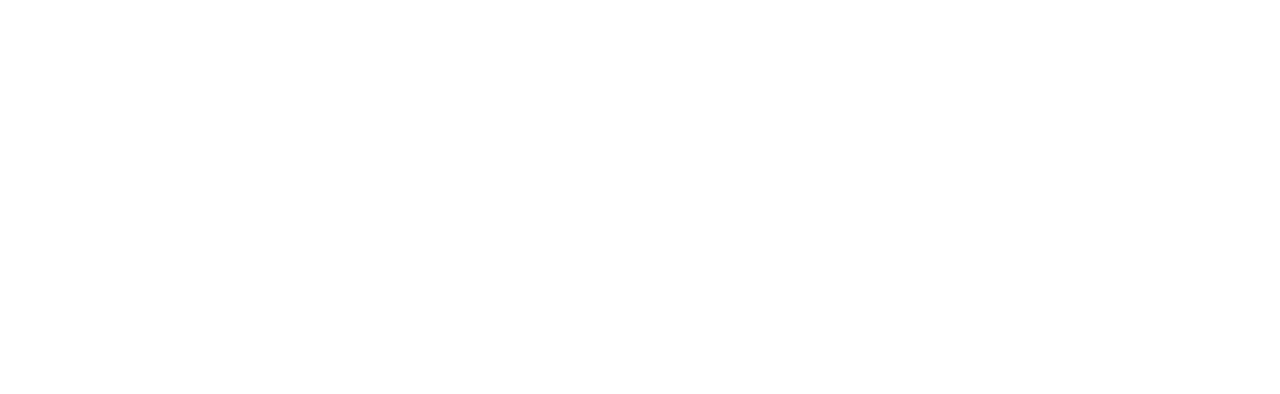
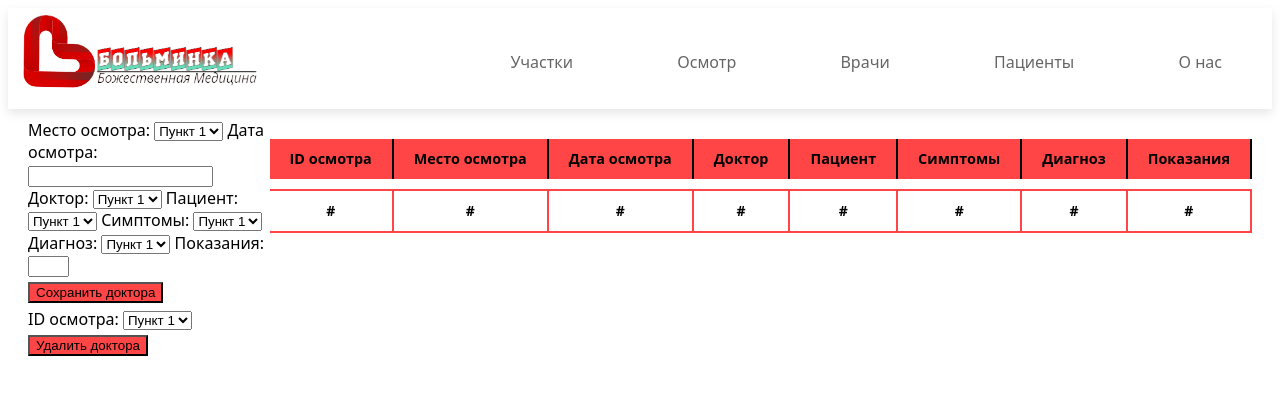
Before and after one commit to YOD-inc/yod, a plain HTML site: page Project1/Pages/Inspect.html in a window 1280 px wide. Drawn offline with Linux system fonts and the light colour scheme.

Commit message:
Add files via upload

```diff
--- a/Project1/CSS/style.css
+++ b/Project1/CSS/style.css
@@ -188,3 +188,26 @@
 	margin-top: 5px;
 	background: #ff4545;
 }
+
+/**
+ * Стили для осмотров
+ */
+
+.add-inspect-text{
+	width: 1000px;
+}
+
+.del-inspect-text{
+	width: 200px;
+	margin-top: 5px;
+}
+
+.delinspectbutton{
+	margin-top: 5px;
+	background: #ff4545;
+}
+
+.addinspectbutton{
+	margin-top: 5px;
+	background: #ff4545;
+}
--- a/Project1/Pages/Inspect.html
+++ b/Project1/Pages/Inspect.html
@@ -0,0 +1,107 @@
+<!DOCTYPE html>
+<html lang='ru'>
+
+<head>
+    <link href="../CSS/style.css" rel="stylesheet">
+	<meta charset="utf-8">
+	<title>Пациенты</title>
+</head>
+
+<body>
+	<nav class="navbar">
+		<div class="container">
+			<a href="../index.html"><img src="../Images/logo3.png" alt="Логотип больницы" class="logo"></a>
+			<div class="navbar-wrap">
+				<ul class="navbar-menu">
+					<li><a href="../Pages/BlockAdmin.html">Участки</a></li>
+					<li><a href="../Pages/Inspect.html">Осмотр</a></li>
+					<li><a href="../Pages/DoctorAdmin.html">Врачи</a></li>
+					<li><a href="../Pages/Patient.html">Пациенты</a></li>
+					<li><a href="#" class="callback">О нас</a></li>
+				</ul>
+			</div>
+		</div>
+	</nav>
+    <main>
+        <table>
+            <thead>
+                <tr>
+                    <th>ID осмотра</th>
+                    <th>Место осмотра</th>
+                    <th>Дата осмотра</th>
+                    <th>Доктор</th>
+                    <th>Пациент</th>
+                    <th>Симптомы</th>
+                    <th>Диагноз</th>
+                    <th>Показания</th>
+                </tr>
+            </thead>
+            <tbody>
+                <tr>
+                    <td>#</td>
+                    <td>#</td>
+                    <td>#</td>
+                    <td>#</td>
+                    <td>#</td>
+                    <td>#</td>
+                    <td>#</td>
+                    <td>#</td>
+                </tr>
+            </tbody>
+        </table>
+        <div class="add_del">
+            <div class="add-inspect-text">
+                <label for="addplace">Место осмотра:</label>
+                <select>
+                    <option>Пункт 1</option>
+                </select>
+                <label for="adddate">Дата осмотра:</label>
+                <input id="adddate"  type="text" name="adddate"/>
+                <label for="adddoctor">Доктор:</label>
+                <select>
+                    <option>Пункт 1</option>
+                </select>
+                <label for="addpatient">Пациент:</label>
+                <select>
+                    <option>Пункт 1</option>
+                </select>
+                <label for="addsymptoms">Симптомы:</label>
+                <select>
+                    <option>Пункт 1</option>
+                </select>
+                <label for="adddyagnos">Диагноз:</label>
+                <select>
+                    <option>Пункт 1</option>
+                </select>
+                <label for="addprescriptions">Показания:</label>
+                <input id="addprescriptions"  type="text" name="addprescriptions", size="2"/>
+            </div>
+            <button type="button" name="addinspectbutton", class="addinspectbutton">Сохранить доктора</button>
+            <div class="del-inspect-text">
+                <div class="deldoctor">
+                    <label for="delinspect">ID осмотра:</label>
+                    <select>
+                        <option>Пункт 1</option>
+                    </select>
+                </div>
+            </div>
+            <button type="button" name="delinspectbutton", class="delinspectbutton">Удалить доктора</button>
+        </div>
+    </main>
+</body>
+
+</html>
+
+<!--
+    class Inspect(Base):
+    __tablename__ = "inspect"
+    id = Column(Integer, primary_key=True, index=True)
+    place = Column(String)
+    date = Column(Date)
+    doctor = Column(Integer, ForeignKey("doctor.id"))
+    patient = Column(Integer, ForeignKey("patient.id"))
+    symptom_id = Column(String)
+    diagnosis_id = Column(String)
+    prescriptions = Column(String)
+
+-->
```
